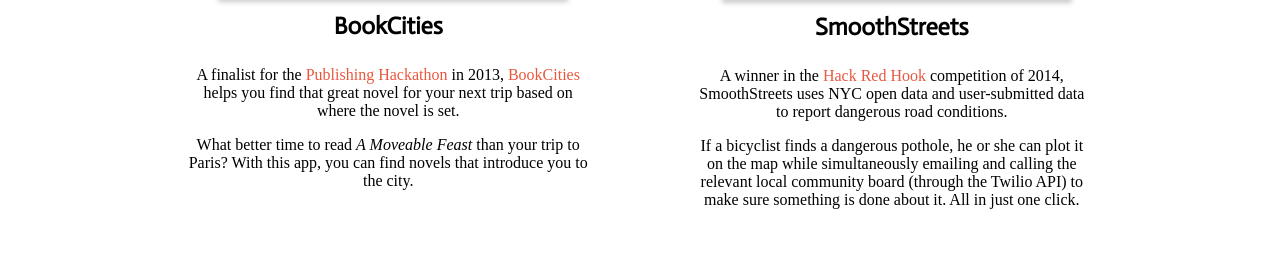
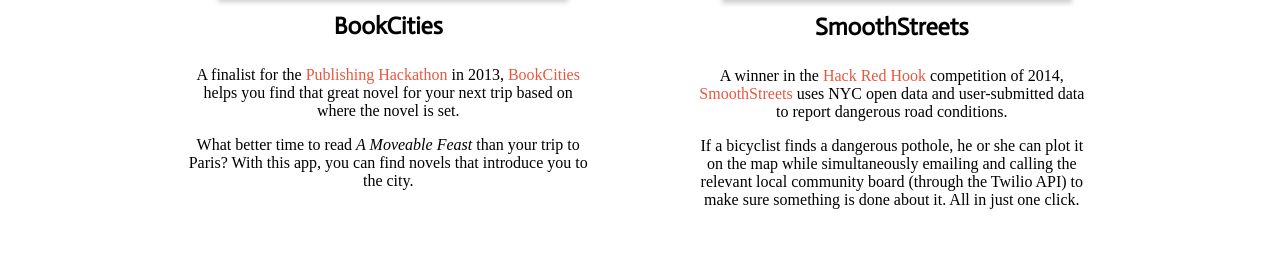
Before and after one commit to trivett/trivett.github.ioold, a Jekyll site: the page built from index.html, in a window 1280 px wide. Shown: the part 1252-1529 px from the top of the page. Built offline with Jekyll 4.4.1, drawn with Linux system fonts in a browser that asks for light colours; some web fonts are replaced; Markdown is read by kramdown in place of the engine named in the settings; some of the changed lines change nothing that is shown.

Commit message:
added a small link

```diff
--- a/index.html
+++ b/index.html
@@ -57,7 +57,7 @@
 
       <h2>SmoothStreets</h2>
 
-      <p>A winner in the <a href="http://www.hackredhook.com/">Hack Red Hook</a>  competition of 2014, SmoothStreets uses NYC open data and user-submitted data to report dangerous road conditions.</p>
+      <p>A winner in the <a href="http://www.hackredhook.com/">Hack Red Hook</a> competition of 2014, <a href="http://smoothstreets.herokuapp.com">SmoothStreets</a> uses NYC open data and user-submitted data to report dangerous road conditions.</p>
       <p>If a bicyclist finds a dangerous pothole, he or she can plot it on the map while simultaneously emailing and calling the relevant local community board (through the Twilio API) to make sure something is done about it. All in just one click.</p>
 
     </div>
```
